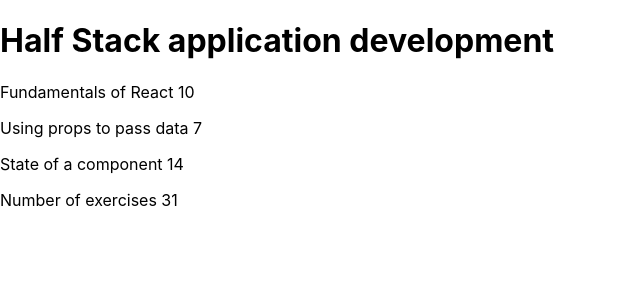
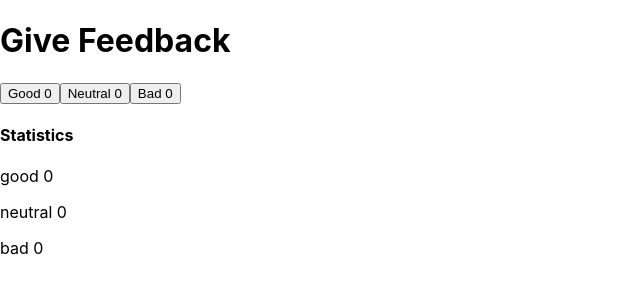
Before and after one commit to ahmad-cod/fullstackopen, a React (Create React App) app: page / in a window 1280 px wide. Shown: the top 300 px of the page, without its empty margins (0-640 px from the left). Built offline with nearby package versions, Linux system fonts and the light colour scheme.

Commit message:
unicafe first commit

```diff
--- a/src/App.js
+++ b/src/App.js
@@ -1,34 +1,27 @@
-import React from 'react';
-import Content from './components/Content';
+import React, { useState } from 'react';
+import Button from './components/Button';
 import Header from './components/Header';
-import Total from './components/Total';
-
+import Statistics from './components/Statistics';
 
 const App = () => {
-  const course = {
-      name: 'Half Stack application development',
-      parts: [
-      {
-      name: 'Fundamentals of React',
-      exercises: 10
-    },
-    {
-      name: 'Using props to pass data',
-      exercises: 7
-    },
-    {
-      name: 'State of a component',
-      exercises: 14
-    }
-  ]
-}
+  // save clicks of each button to its own state
+  const [good, setGood] = useState(0)
+  const [neutral, setNeutral] = useState(0)
+  const [bad, setBad] = useState(0);
+
+  const handleGood = () => setGood(good + 1);
+  const handleNeutral = () => setNeutral(neutral + 1);
+  const handleBad = () => setBad(bad + 1);
+
   return (
-    <div className="App">
-      <Header course={course.name} />
-      <Content parts={course.parts} />
-      <Total parts={course.parts} />
+    <div>
+      <Header />
+      <Button handleClick={handleGood} text="Good" value={good}/>
+      <Button handleClick={handleNeutral} text="Neutral" value={neutral}/>
+      <Button handleClick={handleBad} text="Bad" value={bad}/>
+      <Statistics values={{good, neutral, bad}} />
     </div>
-  );
+  )
 }
 
-export default App;
+export default App
--- /dev/null
+++ b/src/components/Button.js
@@ -0,0 +1,8 @@
+import React from 'react';
+
+const Button = ({ text, value, handleClick }) => {
+
+    return (<button onClick={handleClick}>{text} {value}</button>)
+}
+
+export default Button
--- a/src/components/Content.js
+++ /dev/null
@@ -1,14 +0,0 @@
-import React from 'react';
-import Part from './Part';
-
-const Content = ({ parts }) => {
-    return (
-        < >
-        <Part part={parts[0].name} exercises={parts[0].exercises} />
-        <Part part={parts[1].name} exercises={parts[1].exercises} />
-        <Part part={parts[2].name} exercises={parts[2].exercises} />
-        </>
-    )
-}
-
-export default Content
--- a/src/components/Header.js
+++ b/src/components/Header.js
@@ -1,8 +1,8 @@
 import React from 'react';
 
-const Header = ({ course }) => {
+const Header = ( ) => {
     return (
-      <h1>{course}</h1>
+      <h1>Give Feedback</h1>
     )
 }
 
--- a/src/components/Part.js
+++ b/src/components/Part.js
@@ -1,7 +1,7 @@
 import React from 'react';
 
-const Part = ({ part, exercises }) => {
-    return <p>{part} {exercises}</p>
+const Part = ({ text, value }) => {
+    return <p>{text} {value}</p>
 }
 
 export default Part
--- /dev/null
+++ b/src/components/Statistics.js
@@ -0,0 +1,16 @@
+import React from 'react';
+import Part from './Part';
+
+const Statistics = ({ values }) => {
+    const { good, neutral, bad } = values
+    return (
+        < >
+            <h4>Statistics</h4>
+            <Part text="good" value={good} />
+            <Part text="neutral" value={neutral} />
+            <Part text="bad" value={bad} />
+        </>
+    )
+}
+
+export default Statistics
--- a/src/components/Total.js
+++ /dev/null
@@ -1,8 +0,0 @@
-import React from 'react';
-
-const Total = ({ parts }) => {
-    return (<p>Number of exercises {parts[0].exercises + parts[1].exercises +
-        parts[2].exercises}</p>)
-}
-
-export default Total
```
